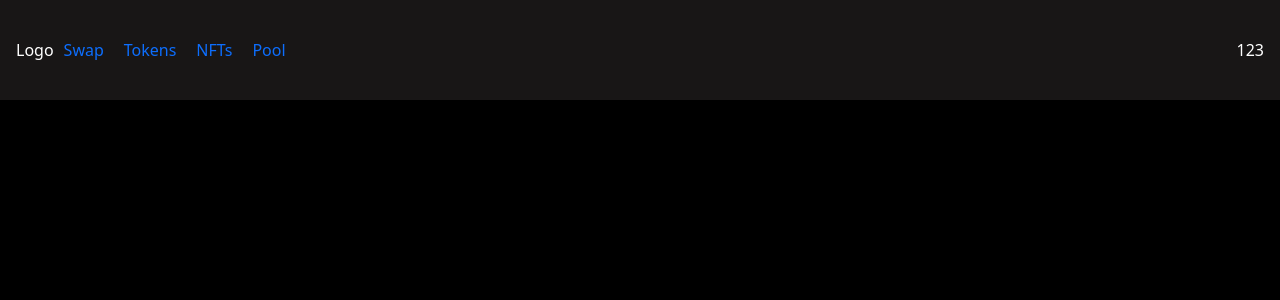
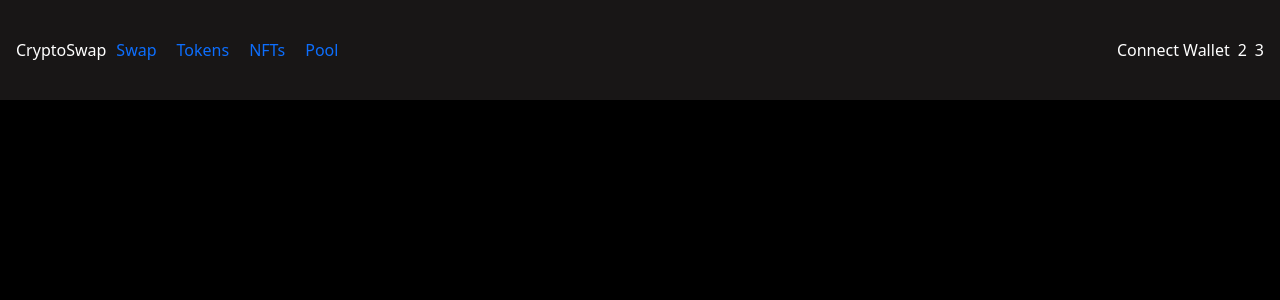
Before and after one commit to guitar6029/crypto-swap-app, a React (Vite) app: page / in a window 1280 px wide. Shown: the top 300 px of the page. Built offline with nearby package versions, Linux system fonts and the light colour scheme.

Commit message:
update the html and body styles

```diff
--- a/src/components/header/Header.tsx
+++ b/src/components/header/Header.tsx
@@ -8,14 +8,14 @@ const Header: React.FC<HeaderProps> = () => {
         <header className={`${styles.header} row`}>
             <div className="col-12 d-flex align-items-center justify-content-between">
                 <div className="left-side-header">
-                    <span>Logo</span>
+                    <span>CryptoSwap</span>
                     <span><Link to="/swap">Swap</Link></span>
                     <span><Link to="/tokens">Tokens</Link></span>
                     <span><Link to="/nfts">NFTs</Link></span>
                     <span><Link to="/pool">Pool</Link></span>
                 </div>
-                <div className="right-side-header">
-                    <span>1</span>
+                <div className="right-side-header d-flex align-items-center gap-2">
+                    <span>Connect Wallet</span>
                     <span>2</span>
                     <span>3</span>
                 </div>
--- a/src/styles.scss
+++ b/src/styles.scss
@@ -1,7 +1,15 @@
 html, body {
-    width: 100vw;
-    height: 100vh;
+    width: 100%;
+    height: 100%;
     margin: 0;
     padding: 0;
     background-color: #000000;
+    overflow: hidden; /* Prevents scrolling */
+    box-sizing: border-box; /* Ensures padding and borders are included in the total size */
 }
+
+*,
+*::before,
+*::after {
+    box-sizing: inherit; /* Ensures all child elements inherit box-sizing */
+}
```
